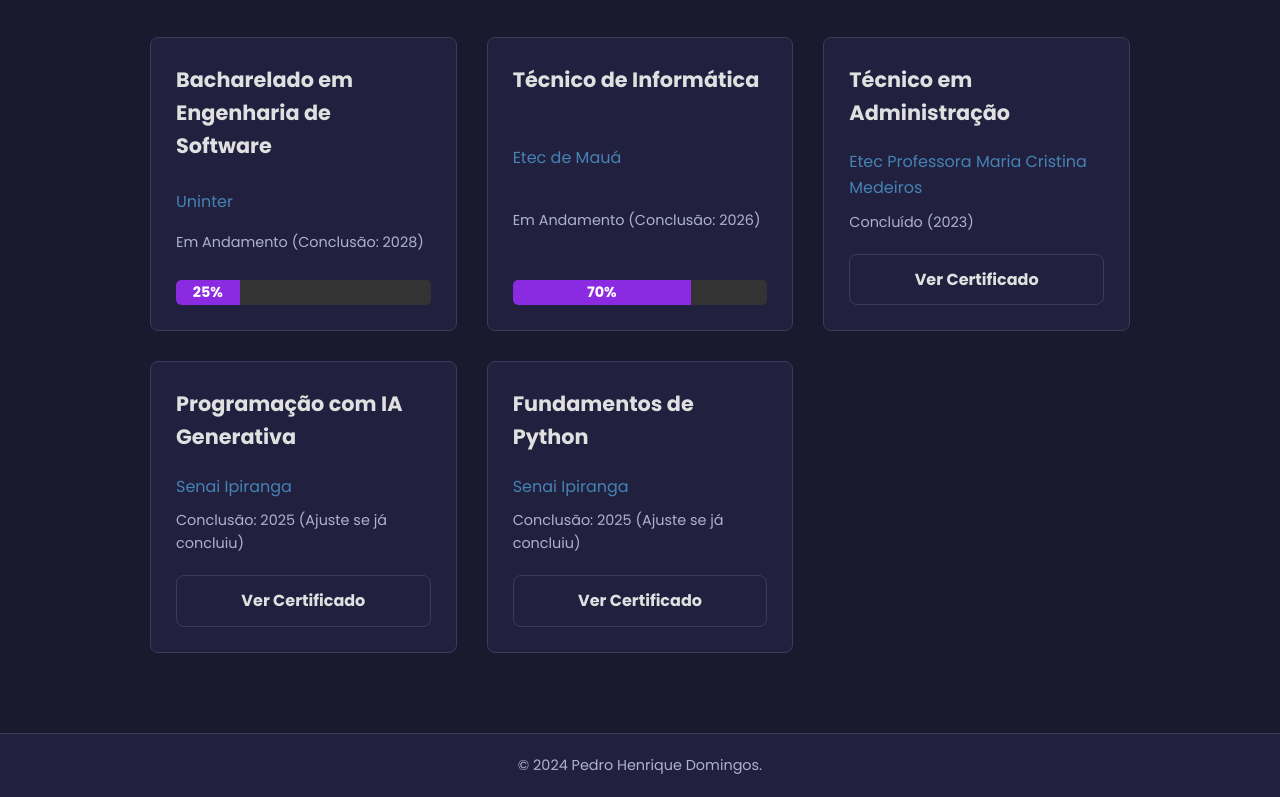
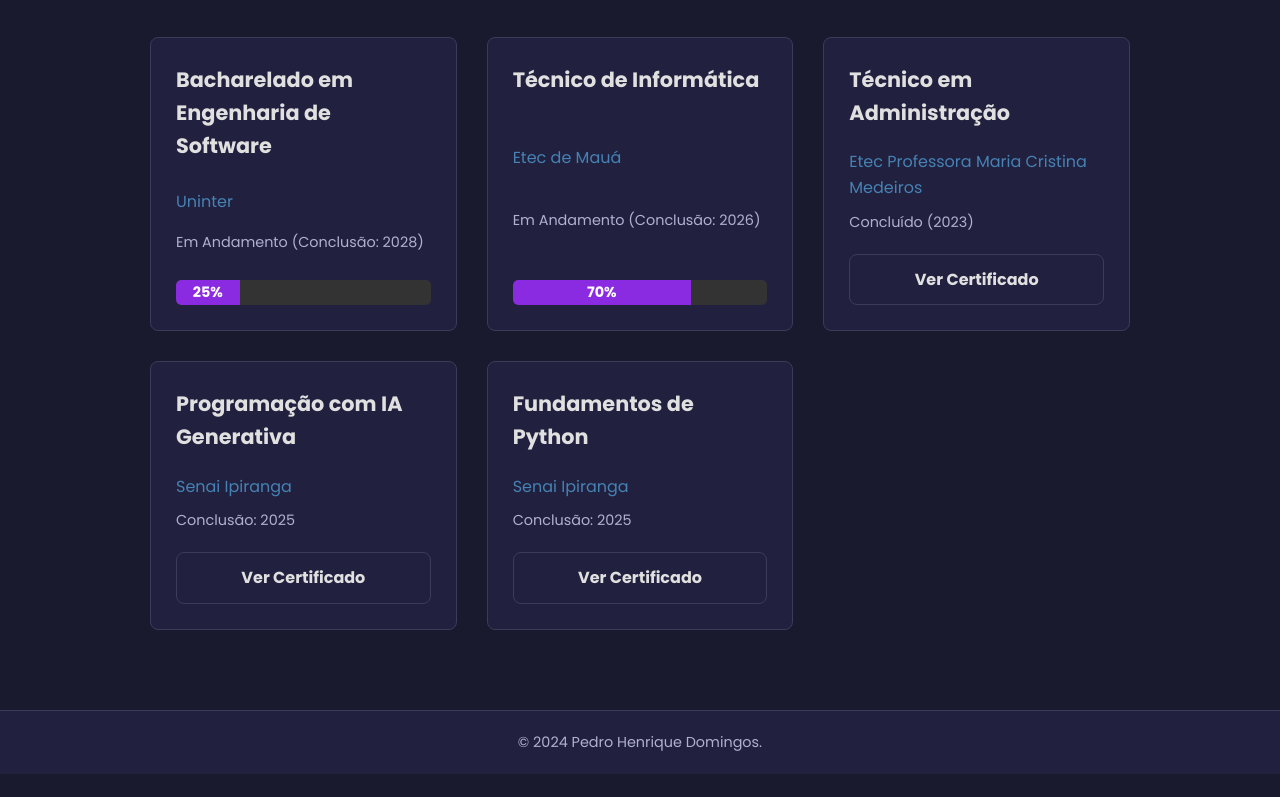
Before and after one commit to Domingos001/Domingos001.github.io, a plain HTML site: page certificados.html in a window 1280 px wide. Shown: the part 301-1098 px from the top of the page. After the commit the page ends 1075 px from the top, so only its background shows below. Drawn offline with Linux system fonts and the light colour scheme.

Commit message:
certificado 2025

```diff
--- a/certificados.html
+++ b/certificados.html
@@ -59,15 +59,15 @@
                 <div class="cert-card concluido">
                     <h3>Programação com IA Generativa</h3>
                     <p class="instituicao">Senai Ipiranga</p>
-                    <p class="status">Conclusão: 2025 (Ajuste se já concluiu)</p>
+                    <p class="status">Conclusão: 2025 </p>
 
-                    <a href="img/Certificado_Programação em Inteligência Artificial Generativ" target="_blank" class="btn-certificado">Ver Certificado</a>
+                    <a href="img/Certificado_Programação em Inteligência Artificial Generativ.pdf" target="_blank" class="btn-certificado">Ver Certificado</a>
                 </div>
 
                 <div class="cert-card concluido">
                     <h3>Fundamentos de Python</h3>
                     <p class="instituicao">Senai Ipiranga</p>
-                    <p class="status">Conclusão: 2025 (Ajuste se já concluiu)</p>
+                    <p class="status">Conclusão: 2025 </p>
 
                     <a href="img/Certificado_Fundamentos do Python.pdf" target="_blank" class="btn-certificado">Ver Certificado</a>
                 </div>
```
